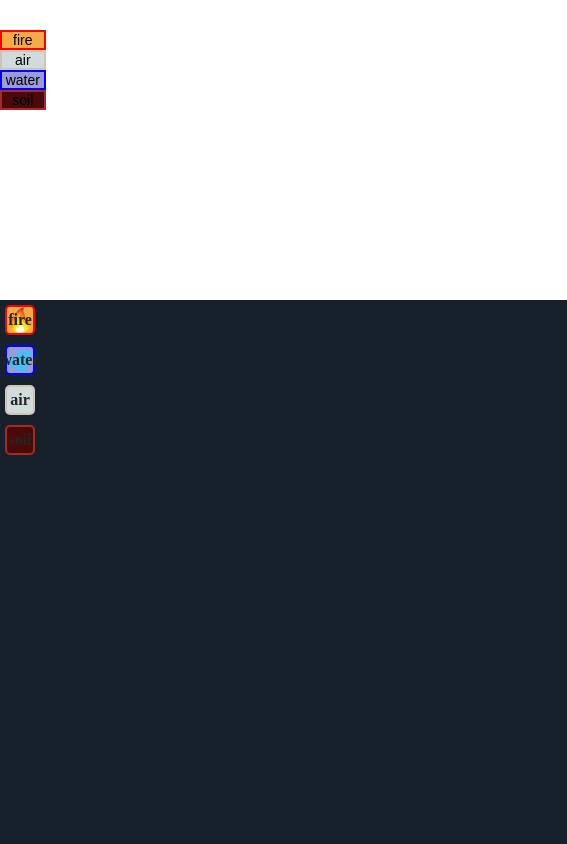
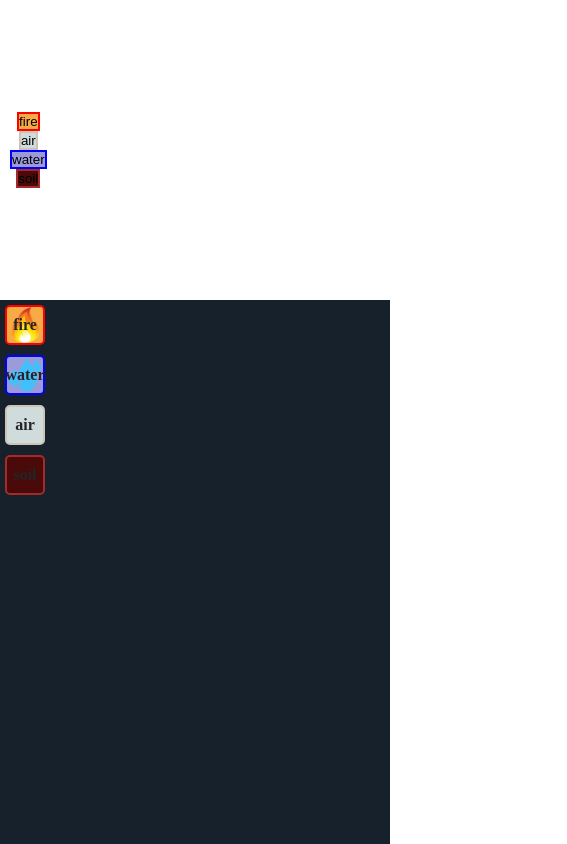
Before and after one commit to TBou6paT/fdfdfdfdfdfdfs, a plain HTML site: page index.html in a window 390 px wide. Shown: the top 844 px of the page, 567 px wide, since content can reach past the window. Drawn offline with Linux system fonts and the light colour scheme.

Commit message:
style.css

```diff
--- a/style.css
+++ b/style.css
@@ -7,36 +7,42 @@
 
 /* Контейнер для всей игры */
 #container {
-  width: 567px;
+  width: 100%;
+  max-width: 567px;
   height: 991px;
   background-color: rgb(23, 33, 43);
   display: flex;
   flex-direction: column;
+  margin: 0 auto;
 }
 
 /* Обертка для кнопок */
 .buttonWrapperContainer {
-  width: 13%;
+  width: 100%;
   height: 100%;
+  display: flex;
+  justify-content: space-between;
+  align-items: center;
 }
 
 /* Размещение кнопок */
 .buttonWrapper {
   display: flex;
+  flex-direction: column;
+  align-items: center;
   flex-wrap: wrap;
-  padding-top: 30px;
+  padding: 10px;
 }
 
 /* Классы для элементов */
 .element {
   width: 55px;
   height: 55px;
-  margin-right: 5.5px;
+  margin: 5px;
   border: #000000 solid 2px;
   background-color: #808080;
   font-size: 23px;
   font-weight: bold;
-  margin: 5px;
   display: flex;
   justify-content: center;
   align-items: center;
@@ -46,6 +52,15 @@
 }
 .element:hover {
   cursor: pointer;
+}
+
+/* Адаптивные стили для элементов */
+@media screen and (max-width: 480px) {
+  .element {
+    width: 40px;
+    height: 40px;
+    font-size: 16px;
+  }
 }
 
 /* Классы для .capacity и .deleteArea */
@@ -81,11 +96,13 @@
 /* Обертка для элементов */
 .elementsPosition {
   display: flex;
-  flex-wrap: wrap;
-  justify-content: flex-start;
+  justify-content: space-between;
+  align-items: center;
+  height: 100%;
+  padding: 20px;
 }
 
-/* Адаптивные стили */
+/* Адаптивные стили для мобильных устройств */
 @media screen and (max-width: 720px) and (min-width: 480px) {
   .gameWrapper {
     height: 450px;
@@ -113,34 +130,6 @@
     height: auto;
     background: url(image/game_background.jpg);
     background-size: cover;
-  }
-}
-
-@media screen and (max-width: 850px) and (min-width: 480px) {
-  .element {
-    width: 40px;
-    height: 40px;
-    margin-right: 4px;
-    font-size: 19px;
-  }
-  .create {
-    width: 80%;
-    height: 25px;
-    font-size: 16px;
-  }
-}
-
-@media screen and (max-width: 480px) {
-  .element {
-    width: 30px;
-    height: 30px;
-    margin-right: 3px;
-    font-size: 16px;
-  }
-  .create {
-    width: 90%;
-    height: 20px;
-    font-size: 14px;
   }
 }
 
```
